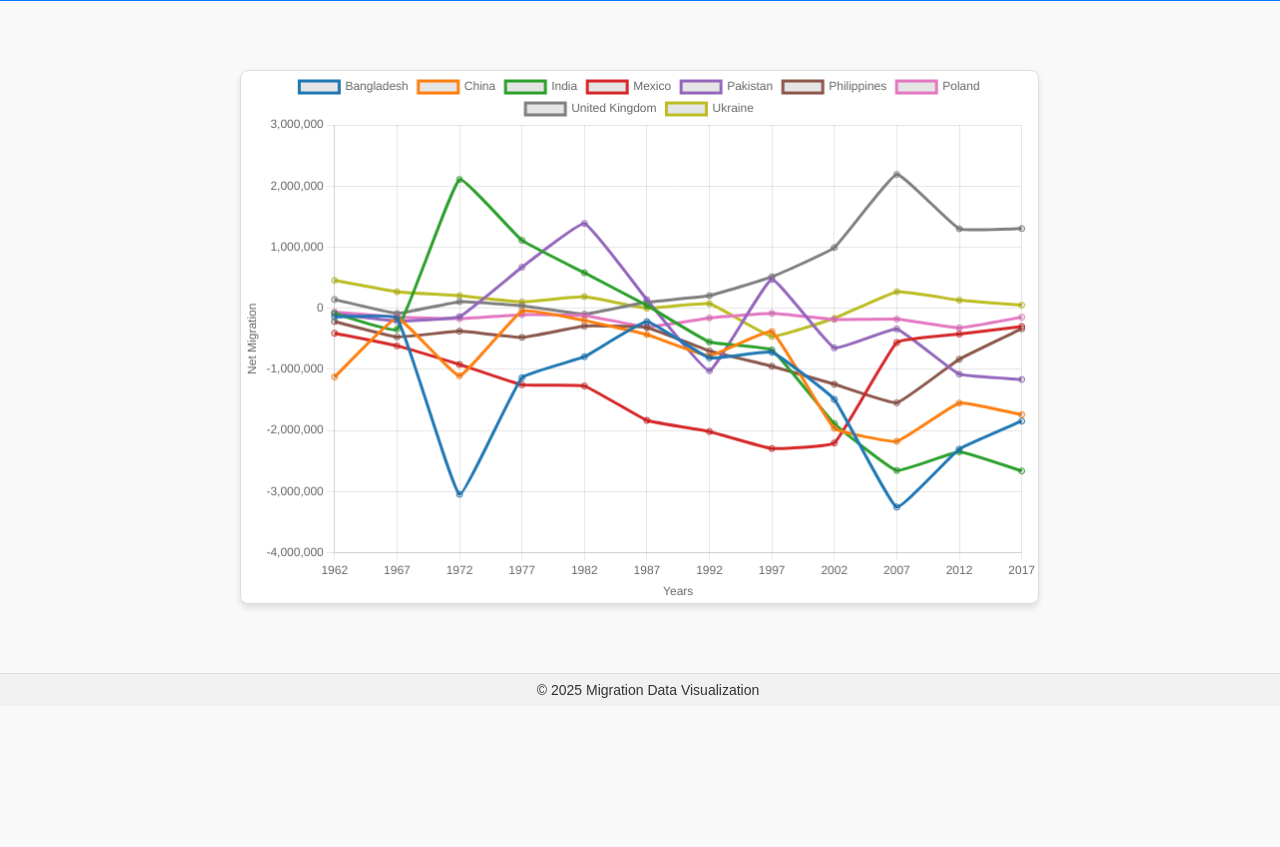
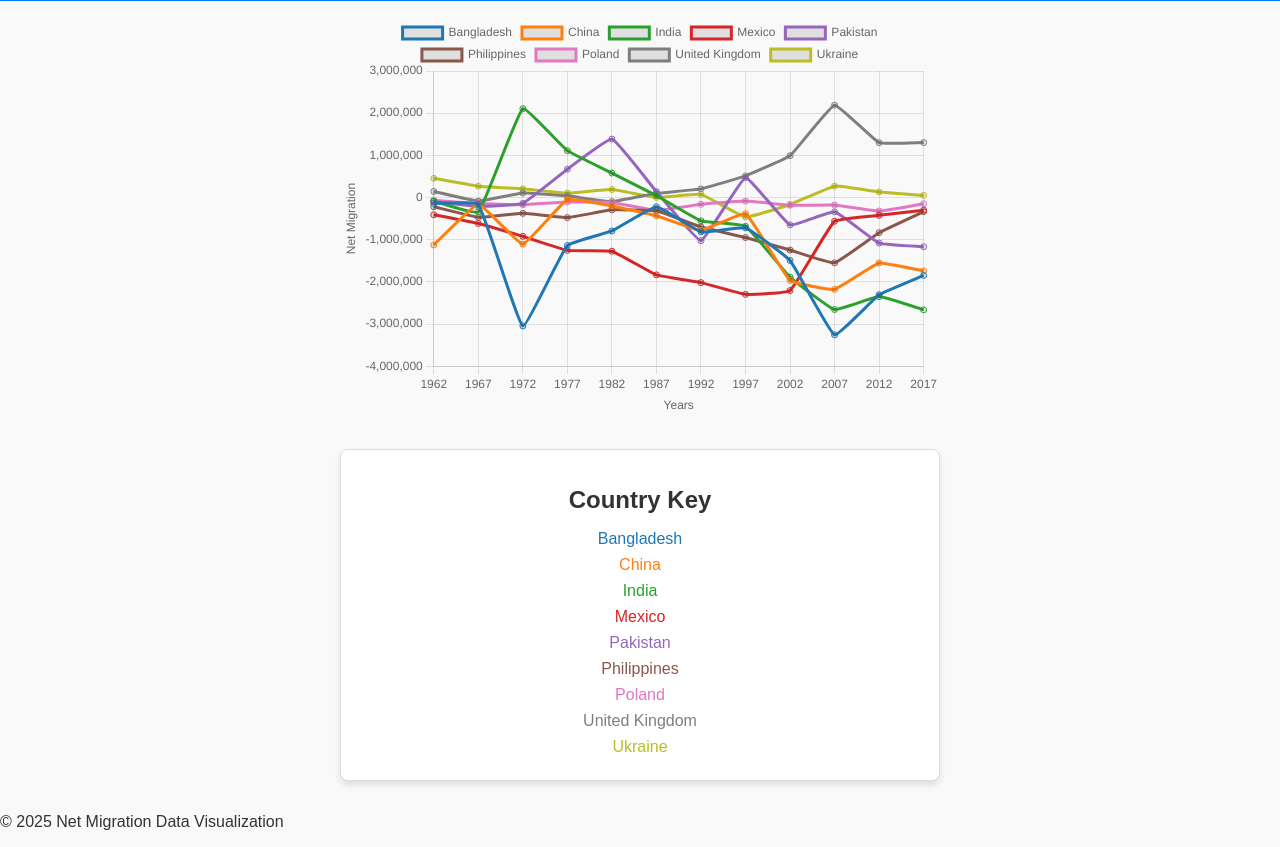
Before and after one commit to ngrief/data-class-project-3, a plain HTML site: page index2.html in a window 1280 px wide. Shown: the part 68-915 px from the top of the page. Before the commit the page ends 800 px from the top, so only its background shows below. Drawn offline with nearby package versions, Linux system fonts and the light colour scheme.

Commit message:
key added to chart

```diff
--- a/index2.html
+++ b/index2.html
@@ -3,9 +3,9 @@
 <head>
     <meta charset="UTF-8">
     <meta name="viewport" content="width=device-width, initial-scale=1.0">
-    <title>Line Chart with Chart.js</title>
+    <title>Net Migration Line Chart</title>
 
-    <!-- Link to the CSS file for styling -->
+    <!-- Link to CSS file for styling -->
     <link rel="stylesheet" href="static2/css/style.css">
 
     <!-- Include Chart.js library from CDN -->
@@ -14,23 +14,28 @@
 <body>
     <!-- Header section with a title -->
     <header>
-        <h1>Migration Data Line Chart</h1>
+        <h1>Net Migration Visualization</h1>
     </header>
 
-    <!-- Main content section -->
+    <!-- Main content section with canvas for chart rendering and country key -->
     <main>
         <section>
-            <!-- Canvas element where the chart will be rendered -->
-            <canvas id="myLineChart" width="600" height="400"></canvas>
+            <div id="chart-container">
+                <canvas id="myLineChart" width="600" height="400"></canvas>
+            </div>
+            <div id="country-key">
+                <h2>Country Key</h2>
+                <ul id="country-list"></ul>
+            </div>
         </section>
     </main>
 
-    <!-- Footer section with copyright information -->
+    <!-- Footer section -->
     <footer>
-        <p>&copy; 2025 Migration Data Visualization</p>
+        <p>&copy; 2025 Net Migration Data Visualization</p>
     </footer>
 
-    <!-- Link to the custom JavaScript file for logic -->
+    <!-- Link to the JavaScript logic file -->
     <script type="text/javascript" src="static2/js/logicv5.js"></script>
 </body>
 </html>
--- a/static2/css/style.css
+++ b/static2/css/style.css
@@ -20,42 +20,44 @@ h1 {
 
 main {
     display: flex;
-    justify-content: center;
+    flex-direction: column;
     align-items: center;
     min-height: 80vh;
     padding: 1rem;
 }
 
-canvas {
-    border: 1px solid #ddd;
-    background-color: white;
-    box-shadow: 0 4px 6px rgba(0, 0, 0, 0.1);
-    border-radius: 8px;
+#chart-container {
+    margin-bottom: 2rem;
 }
 
-footer {
-    background-color: #f1f1f1;
+#country-key {
     text-align: center;
-    padding: 0.5rem;
-    position: relative;
-    bottom: 0;
-    width: 100%;
-    border-top: 1px solid #ddd;
+    max-width: 600px;
+    background-color: #ffffff;
+    border: 1px solid #ddd;
+    border-radius: 8px;
+    padding: 1rem;
+    box-shadow: 0 4px 6px rgba(0, 0, 0, 0.1);
 }
 
-footer p {
-    margin: 0;
-    font-size: 0.875rem;
+#country-key h2 {
+    margin-bottom: 1rem;
+    font-size: 1.5rem;
 }
 
-/* Additional styles for improved visualization */
-canvas {
-    max-width: 100%;
-    height: auto;
+#country-list {
+    list-style: none;
+    padding: 0;
+    margin: 0;
 }
 
-section {
-    width: 100%;
-    max-width: 800px;
-    margin: 0 auto;
+#country-list li {
+    margin: 0.5rem 0;
+    font-size: 1rem;
+    cursor: pointer;
+    transition: opacity 0.3s ease;
 }
+
+#country-list li:hover {
+    opacity: 0.7;
+}
--- a/static2/js/logicv5.js
+++ b/static2/js/logicv5.js
@@ -5,6 +5,29 @@ function getUniqueColor(index) {
         "#8c564b", "#e377c2", "#7f7f7f", "#bcbd22", "#17becf"
     ];
     return colors[index % colors.length];
+}
+
+// Populate the country key dynamically and add interactivity
+function populateCountryKey(countries, datasets, chart) {
+    const countryList = document.getElementById('country-list');
+    countries.forEach((country, index) => {
+        const listItem = document.createElement('li');
+        listItem.style.color = datasets[index].borderColor;
+        listItem.style.cursor = 'pointer';
+        listItem.textContent = country;
+
+        // Add click event to toggle visibility
+        listItem.addEventListener('click', () => {
+            const meta = chart.getDatasetMeta(index);
+            meta.hidden = !meta.hidden; // Toggle visibility
+            chart.update();
+
+            // Update the text decoration to indicate hidden state
+            listItem.style.textDecoration = meta.hidden ? 'line-through' : 'none';
+        });
+
+        countryList.appendChild(listItem);
+    });
 }
 
 // Fetch and render the line chart using the updated file structure
@@ -20,10 +43,12 @@ fetch('Resources/data_files/migration_data.json')
 
         // Extract data for the chart
         const labels = [...new Set(data.map(item => item.year))].sort((a, b) => a - b);
+        const countries = [];
         const datasets = Object.entries(
             data.reduce((acc, item) => {
                 if (!acc[item.country]) {
                     acc[item.country] = { years: [], values: [] };
+                    countries.push(item.country);
                 }
                 acc[item.country].years.push(item.year);
                 acc[item.country].values.push(item.net_migration);
@@ -41,7 +66,7 @@ fetch('Resources/data_files/migration_data.json')
         }));
 
         // Create the chart
-        new Chart(ctx, {
+        const chart = new Chart(ctx, {
             type: 'line',
             data: {
                 labels: labels,
@@ -71,5 +96,8 @@ fetch('Resources/data_files/migration_data.json')
                 }
             }
         });
+
+        // Populate the country key with interactivity
+        populateCountryKey(countries, datasets, chart);
     })
     .catch(error => console.error('Error fetching or rendering data:', error));
```
